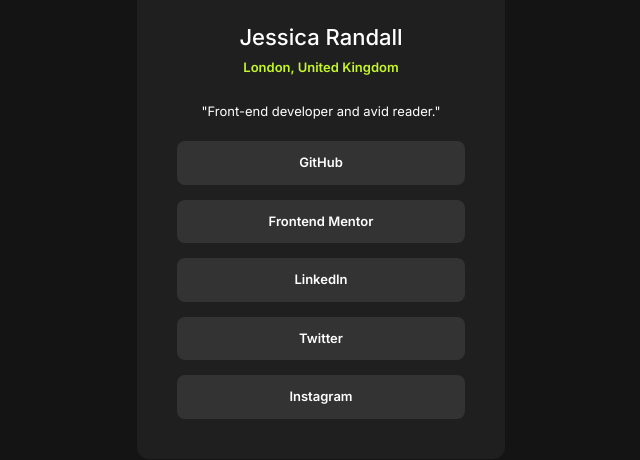
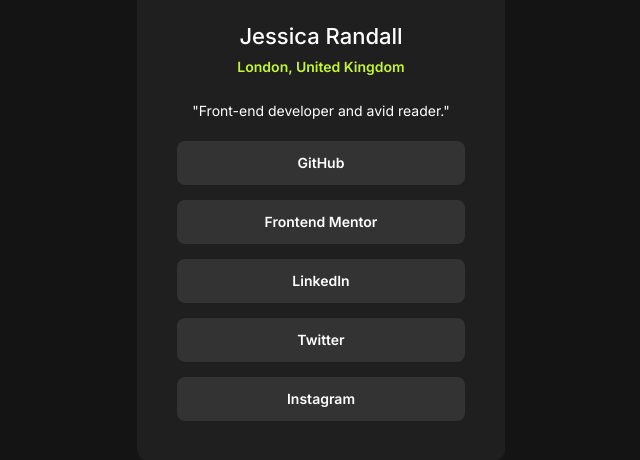
Before and after one commit to maryam-nasir/fm-social-links-profile, a plain HTML site: page index.html in a window 1280 px wide. Shown: the part 232-692 px from the top of the page, 319-959 px from the left. Drawn offline with nearby package versions, Linux system fonts and the light colour scheme.

Commit message:
Fixed font size

```diff
--- a/index.html
+++ b/index.html
@@ -26,9 +26,6 @@
             spacing: {
               '84': '84px',
             },
-            fontSize: {
-              sm: '13px',
-            }
           },
         },
       };
```
